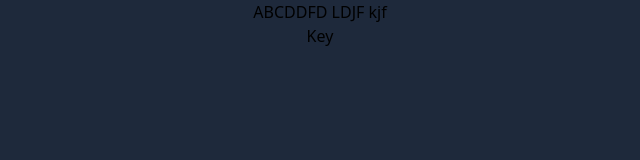
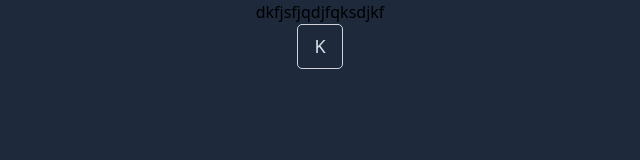
Before and after one commit to hei-l2/monkeytype, a React (Vite) app: page /typing in a window 1280 px wide. Shown: the top 160 px of the page, without its empty margins (320-960 px from the left). Built offline with nearby package versions, Linux system fonts and the light colour scheme.

Commit message:
feat: create key style

```diff
--- a/src/index.css
+++ b/src/index.css
@@ -20,5 +20,9 @@ body{
 }
 
 .key{
-    @apply border-[1px] opacity-[.9] text-blue-50
+    @apply border-[1px] opacity-[.9] text-blue-50 text-[18px] py-2 px-4 rounded-[5px]
 }
+
+.key.active{
+    @apply bg-slate-400 text-black
+}
--- a/src/pages/typing/keyboard/Keyboard.jsx
+++ b/src/pages/typing/keyboard/Keyboard.jsx
@@ -2,8 +2,10 @@ import { Key } from "./components";
 
 export function Keyboard() {
   return (
-    <div className="flex-1 w-full bg-red-500">
-        <Key />
+    <div className="flex-1 w-full">
+        <div className="flex w-full justify-center h-full items-start flex-row">
+            <Key />
+        </div>
     </div>
   )
 }
--- a/src/pages/typing/keyboard/components/Key.jsx
+++ b/src/pages/typing/keyboard/components/Key.jsx
@@ -1,7 +1,7 @@
 export function Key() {
     return (
-        <div>
-            Key
+        <div className="key">
+            K
         </div>
     )
 }
--- a/src/pages/typing/text-show/TextShow.jsx
+++ b/src/pages/typing/text-show/TextShow.jsx
@@ -1,7 +1,9 @@
 export function TextShow() {
     return (
-        <div className="flex-1 w-full bg-blue-500">
-            ABCDDFD LDJF kjf
+        <div className="flex-1 w-full">
+            <div className="flex w-full d-c-c flex-row">
+                dkfjsfjqdjfqksdjkf
+            </div>
         </div>
     )
 }
```
